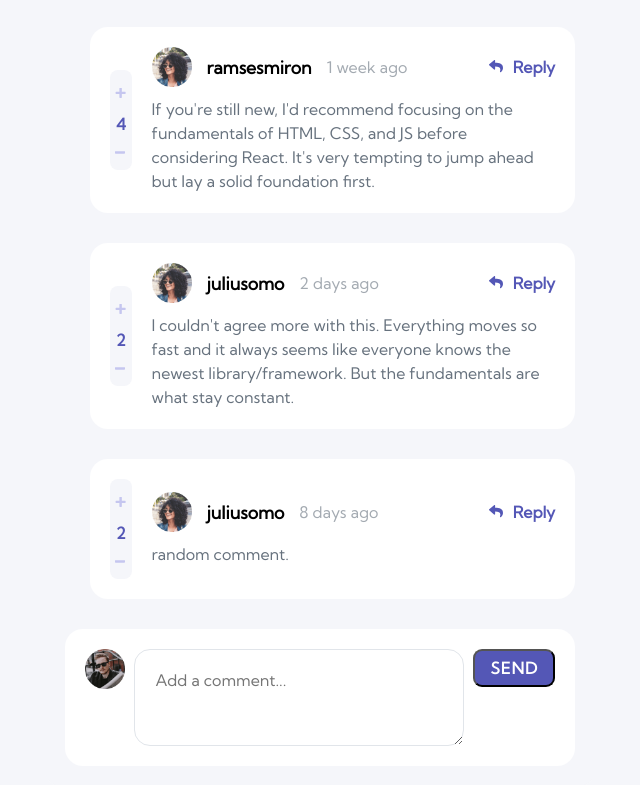
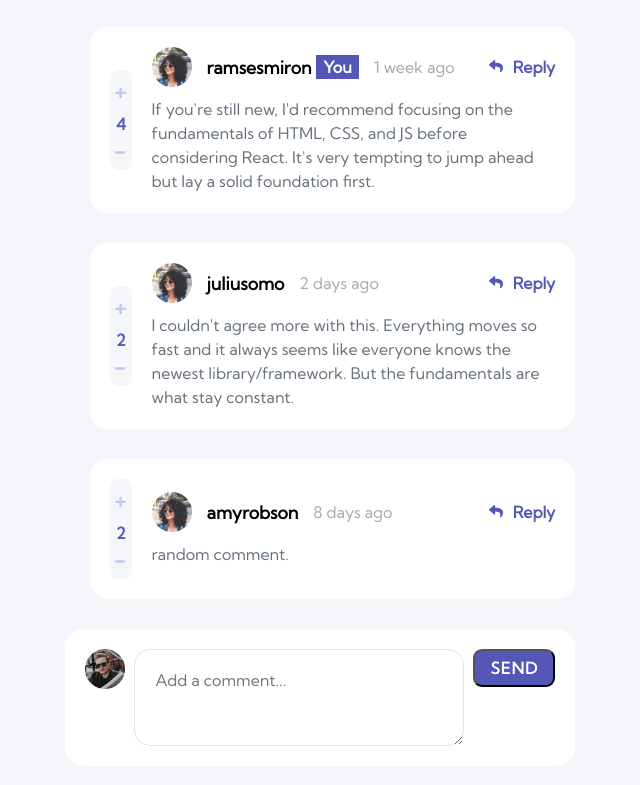
Before and after one commit to redamohamed19/Interactive-comments-section, a React app: page / in a window 1280 px wide. Shown: the part 495-1280 px from the top of the page, without its empty margins (320-960 px from the left). Built offline with nearby package versions, Linux system fonts and the light colour scheme.

Commit message:
add you signage

```diff
--- a/src/css/style.css
+++ b/src/css/style.css
@@ -73,6 +73,15 @@
   opacity: 0.6;
   margin-left: 15px;
 }
+#you_signage,
+#you_signage_reply {
+  background-color: #5457b6;
+  padding: 2px 7px;
+  color: #fff;
+  font-weight: bold;
+  margin-left: 5px;
+  display: none;
+}
 #user_content {
   color: #67727e;
   font-weight: 400;
--- a/src/data/data.json
+++ b/src/data/data.json
@@ -4,7 +4,7 @@
       "png": "./images/avatars/image-juliusomo.png",
       "webp": "./images/avatars/image-juliusomo.webp"
     },
-    "username": "juliusomo"
+    "username": "amyrobson"
   },
   "comments": [
     {
@@ -17,7 +17,7 @@
           "png": "./images/avatars/image-amyrobson.png",
           "webp": "./images/avatars/image-amyrobson.webp"
         },
-        "username": "amyrobson"
+        "username": "maxblagun"
       },
       "replies": []
     },
@@ -73,7 +73,7 @@
               "png": "./images/avatars/image-juliusomo.png",
               "webp": "./images/avatars/image-juliusomo.webp"
             },
-            "username": "juliusomo"
+            "username": "amyrobson"
           }
         }
       ]
--- a/src/js/app.js
+++ b/src/js/app.js
@@ -11,7 +11,6 @@
 const App = () => {
   const [rerender, setRerender] = useState(v[0].comments);
 
-  console.log('rerender');
   var x = 0;
 
   useEffect(() => {
@@ -36,12 +35,12 @@
 
       console.log(rerender);
     };
-  }, []);
+  });
   return (
     <div className="container">
       {x}
       {rerender.map(x => {
-        return <Comment key={x.id} data={x} />;
+        return <Comment key={x.id} data={x} all={v[0]} />;
       })}
       <div className="comment_input">
         <img src={img_avatar} alt="avatar" id="avatar_send" />
--- a/src/js/comment.js
+++ b/src/js/comment.js
@@ -4,8 +4,16 @@
 import plus from '../imgs/icon-plus.svg';
 import minus from '../imgs/icon-minus.svg';
 import Replie from './replie';
+import { useEffect, useState } from 'react';
 
 const Comment = props => {
+  useEffect(() => {
+    console.log(props.data.user.username);
+    console.log(props.all.currentUser.username);
+    if (props.data.user.username == props.all.currentUser.username) {
+      document.getElementById('you_signage').style.display = 'block';
+    }
+  }, []);
   return (
     <div>
       <div className="com_container">
@@ -18,6 +26,7 @@
           <div className="comment_info">
             <img src={img_avatar} id="avatar" alt="avatar" />
             <h1 id="user_name">{props.data.user.username}</h1>
+            <p id="you_signage">You</p>
             <p id="time_comment">{props.data.createdAt}</p>
             <button className="btn">
               <img src={img_reply} id="reply_img" />
@@ -30,7 +39,7 @@
         </div>
       </div>
       {props.data.replies.map(replie => {
-        return <Replie key={replie.id} data={replie} />;
+        return <Replie key={replie.id} data={replie} all={props.all} />;
       })}
     </div>
   );
--- a/src/js/replie.js
+++ b/src/js/replie.js
@@ -3,8 +3,16 @@
 import img_reply from '../imgs/icon-reply.svg';
 import plus from '../imgs/icon-plus.svg';
 import minus from '../imgs/icon-minus.svg';
-
+import { useEffect, useState } from 'react';
 const Replie = props => {
+  useEffect(() => {
+    console.log(props.data.user.username);
+    console.log(props.all.currentUser.username);
+    if (props.data.user.username == props.all.currentUser.username) {
+      document.getElementById('you_signage_reply').style.display = 'block';
+      console.log('there');
+    }
+  }, [props]);
   return (
     <div className="replie_container">
       <div className="score">
@@ -16,6 +24,7 @@
         <div className="comment_info">
           <img src={img_avatar} id="avatar" alt="avatar" />
           <h1 id="user_name">{props.data.user.username}</h1>
+          <p id="you_signage_reply">You</p>
           <p id="time_comment">{props.data.createdAt}</p>
           <button className="btn">
             <img src={img_reply} id="reply_img" />
```
